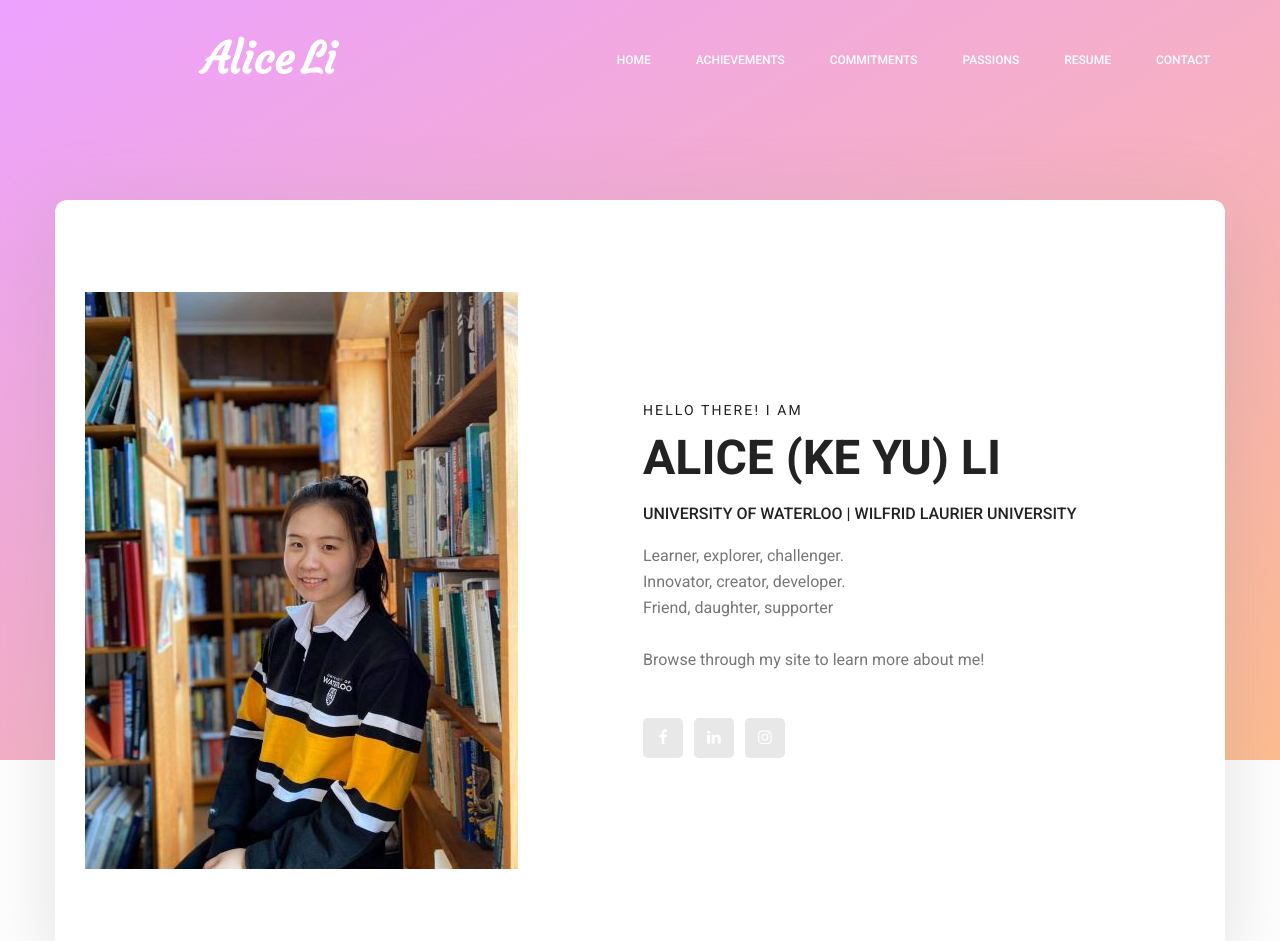
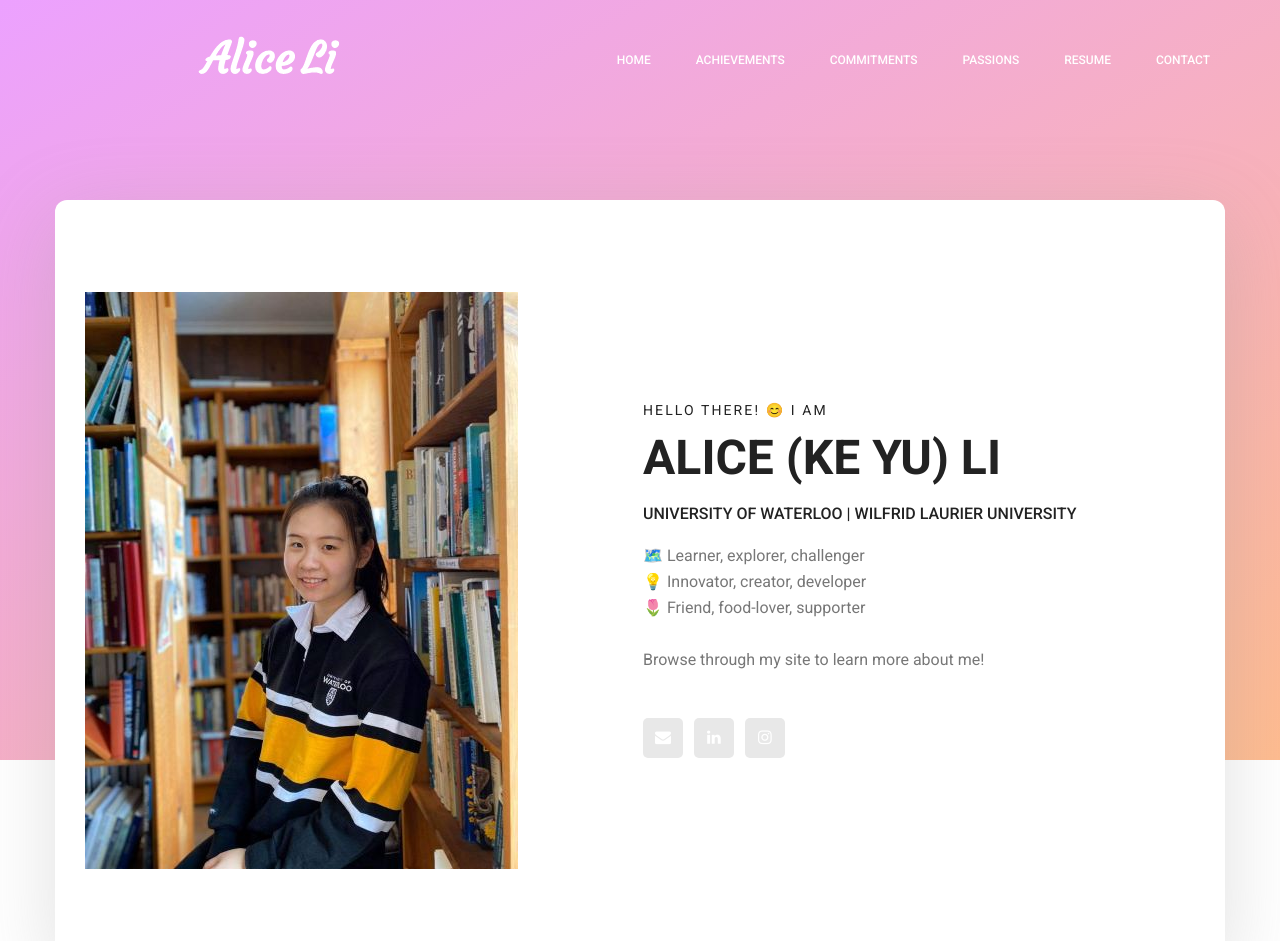
Before and after one commit to keyualiceli/aliceli, a plain HTML site: page index.html in a window 1280 px wide. Shown: the top 941 px of the page. Drawn offline with Linux system fonts and the light colour scheme.

Commit message:
minor emoji change

```diff
--- a/index.html
+++ b/index.html
@@ -83,16 +83,16 @@
 							</div>
 							<div class="media-body">
 								<div class="personal_text">
-									<h6>Hello There! I am</h6>
+									<h6>Hello There! 😊 I am</h6>
 									<h3>Alice (Ke Yu) Li</h3>
 									<h4>University of Waterloo   |   Wilfrid Laurier University</h4>
-									<p>Learner, explorer, challenger. <br /> Innovator, creator, developer. <br /> Friend, daughter, supporter  <br /><br />
+									<p>🗺️ Learner, explorer, challenger <br />💡 Innovator, creator, developer <br />🌷 Friend, food-lover, supporter  <br /><br />
 									Browse through my site to learn more about me!</p>
 				<!--	<p>I'm a student, developer, hungry, curious, explore, open to learn, share, feedback, challenge, self discipline, sleep, eat, </p> -->
 									<ul class="list basic_info">
 										</ul>
 									<ul class="list personal_social">
-										<li><a href="https://www.facebook.com/cocolikeyu" target="_blank"><i class="fa fa-facebook"></i></a></li>
+										<li><a href="mailto:ky24li@uwaterloo.ca" target="_blank"><i class="fa fa-envelope"></i></a></li>
 										<li><a href="https://www.linkedin.com/in/alice-li-keyu/" target="_blank"><i class="fa fa-linkedin"></i></a></li>
 										<li><a href="https://www.instagram.com/aliceelii/" target="_blank"><i class="fa fa-instagram"></i></a></li>
 									</ul>
```
Also changed, not shown: baking.html (+2 -2 lines).
